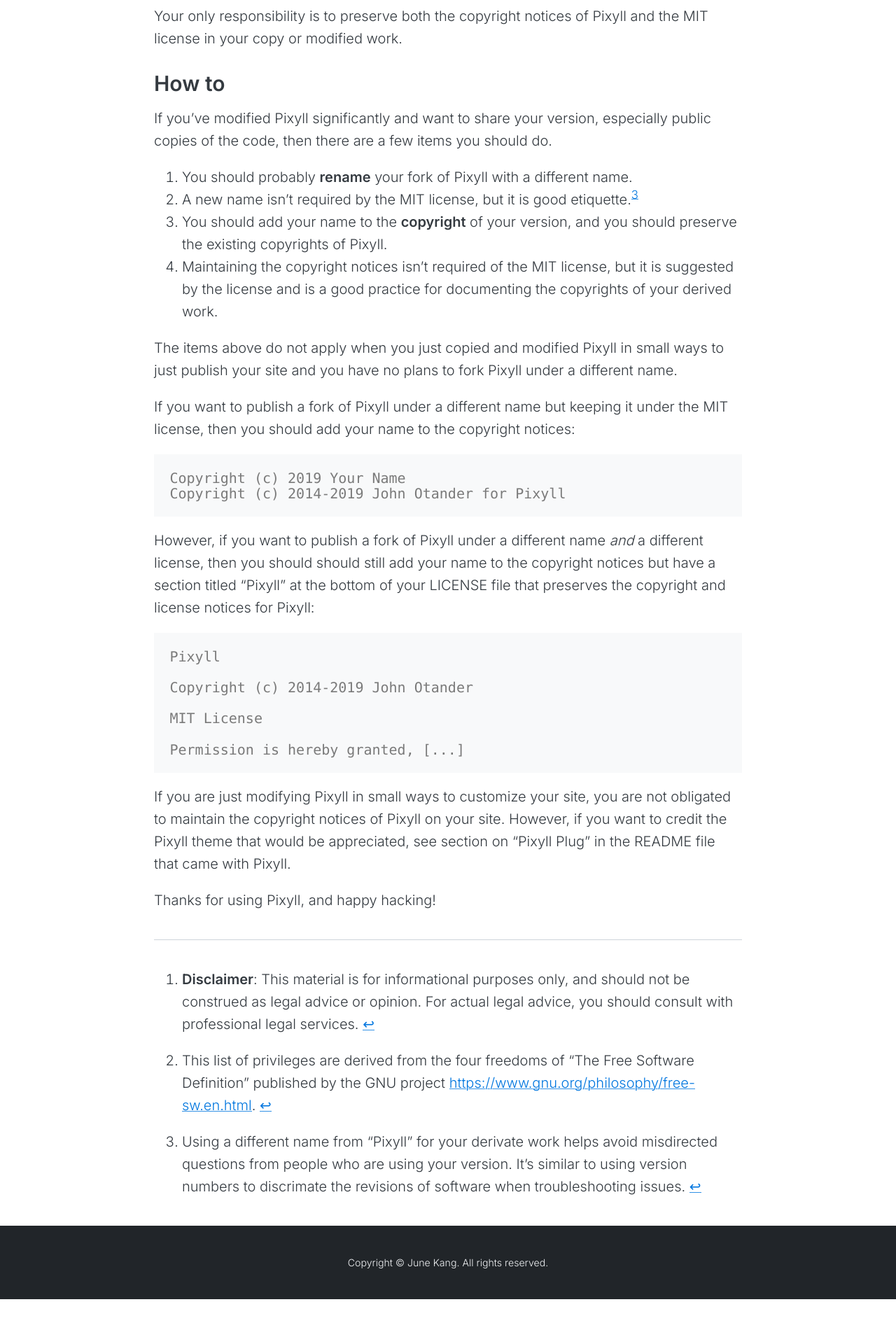
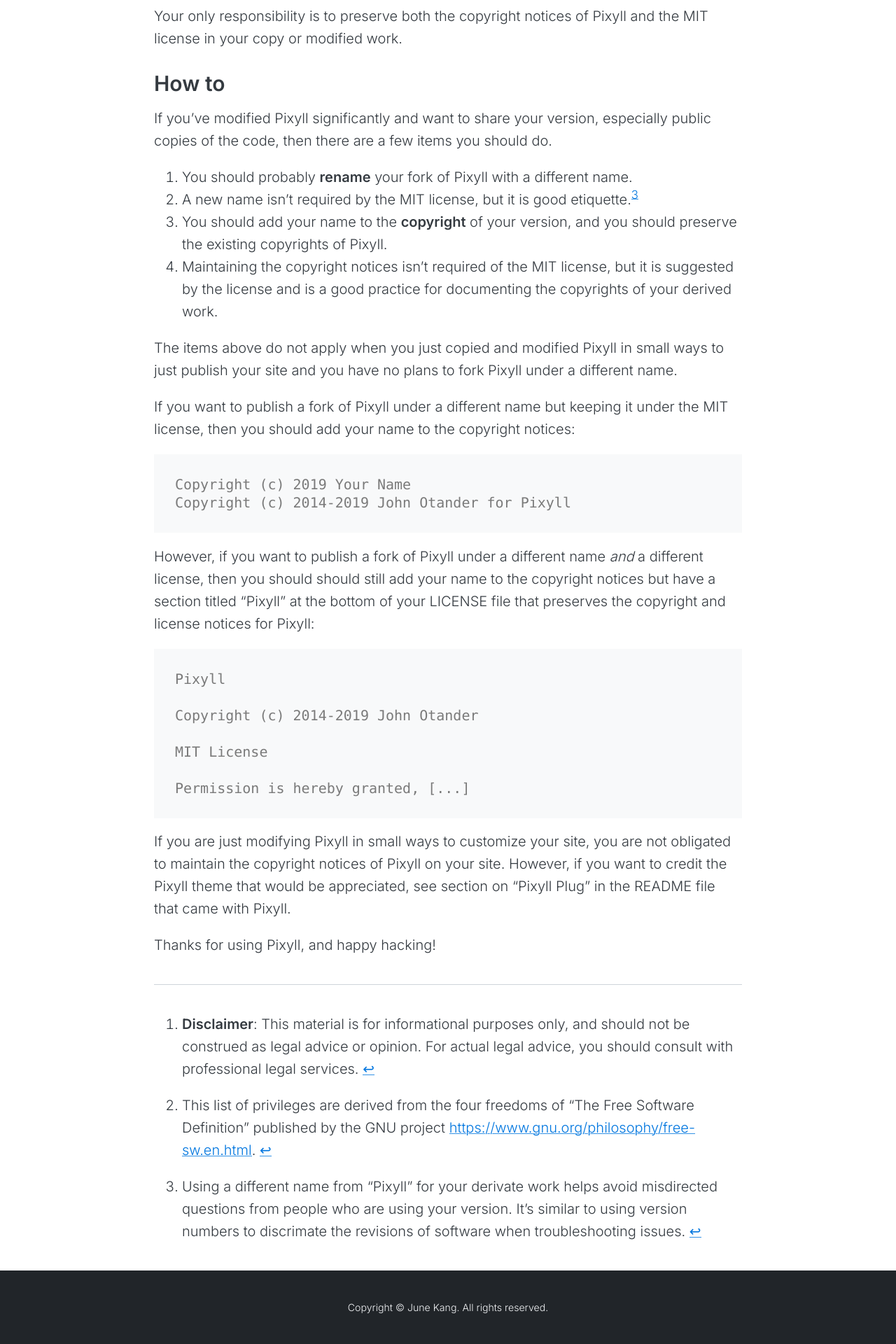
Before and after one commit to kangjune/kangjune.github.io, a Jekyll site: the page built from _posts/2019-01-26-guide-to-forking-pixyll.md, in a window 1280 px wide. Shown: the part 1265-3185 px from the top of the page at 70% size. Built offline with Jekyll 4.4.1, drawn with Linux system fonts in a browser that asks for light colours; before the commit the page ends 3121 px from its top, so only the background shows below that.

Commit message:
Update _code.scss

```diff
--- a/_sass/_code.scss
+++ b/_sass/_code.scss
@@ -14,8 +14,8 @@ code {
 }
 
 pre {
-  padding: 1.125em;
-  line-height: 1.11;
+  padding: 1.5em;
+  line-height: 1.3;
   overflow-x: scroll;
   margin-bottom: 0.88em;
   background-color: $pre-background-color;
```
